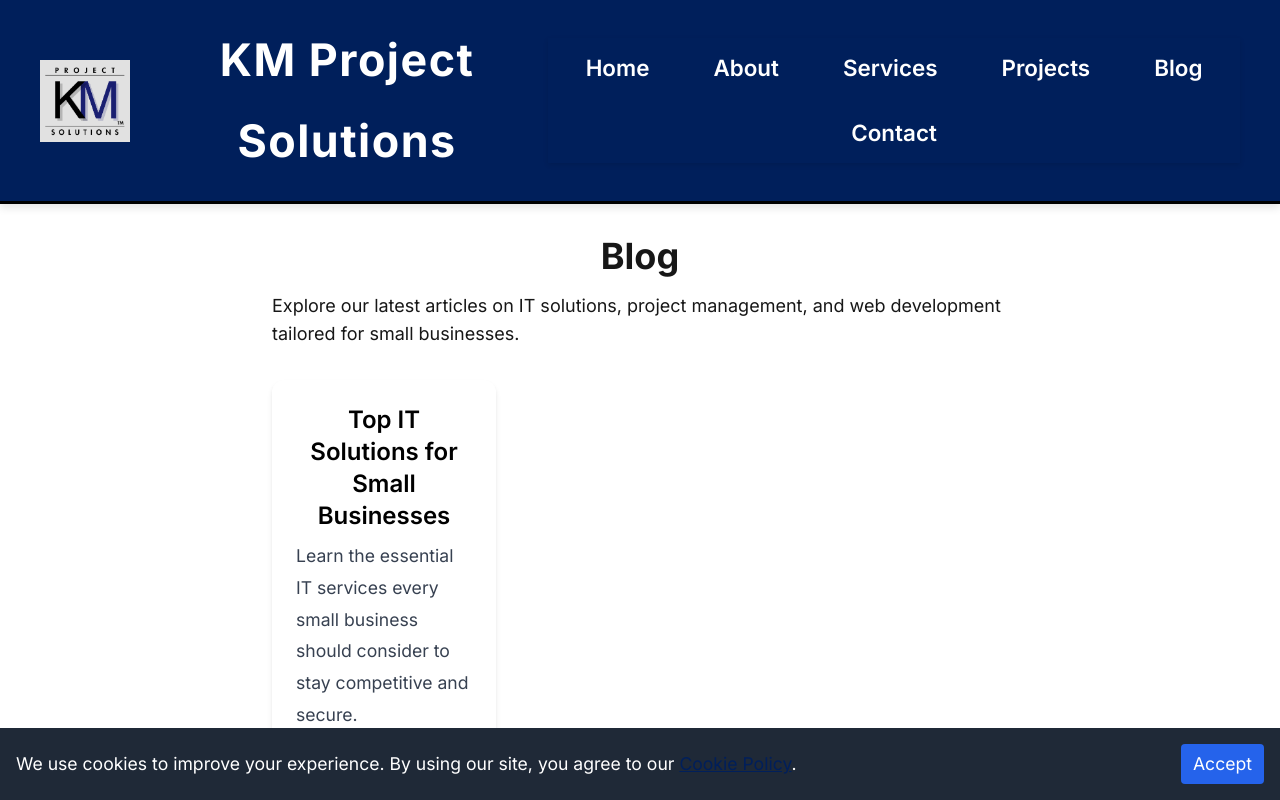
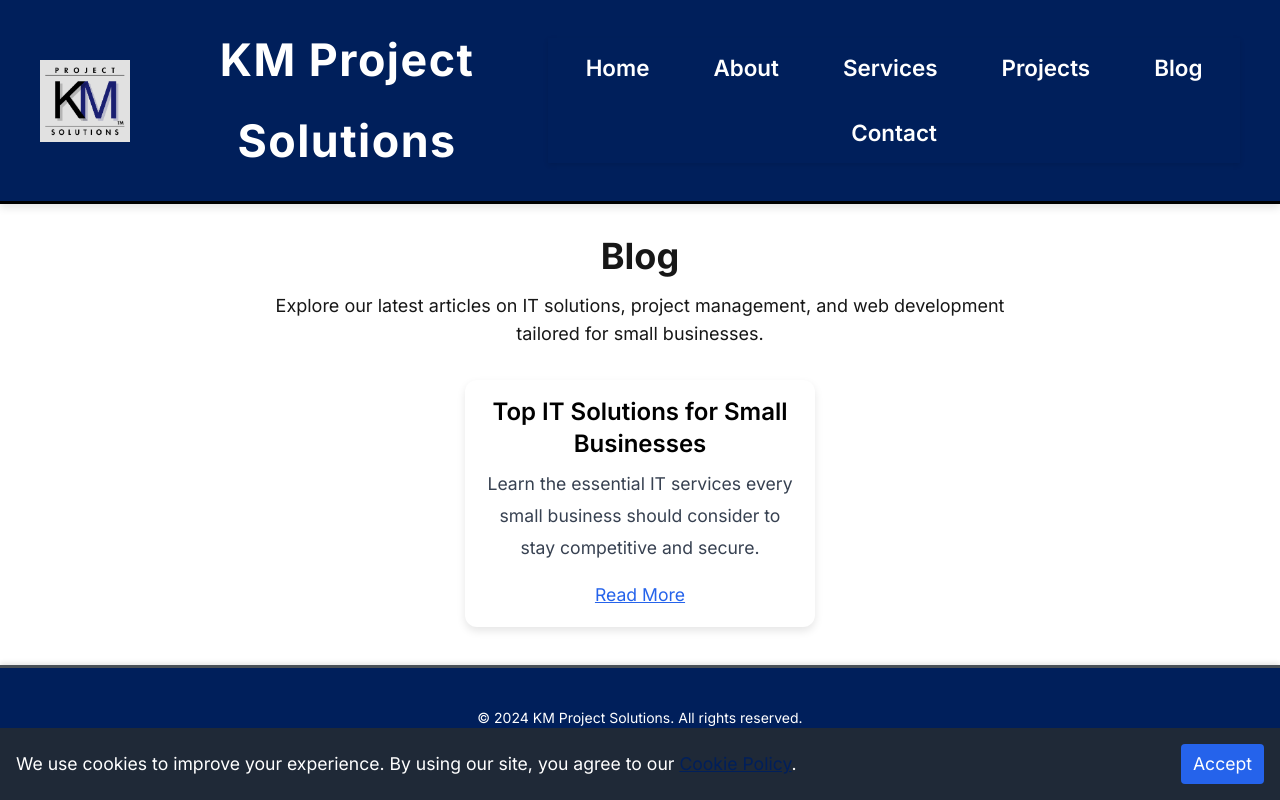
Before and after one commit to kaneAmiller/business-website, a Next.js app: page /blog in a window 1280 px wide. Shown: the top 800 px of the page. Built offline with nearby package versions, Linux system fonts and the light colour scheme.

Commit message:
Updated Blog Page

```diff
--- a/src/app/blog/page.tsx
+++ b/src/app/blog/page.tsx
@@ -8,24 +8,41 @@ export default function Blog() {
     <div className="flex flex-col min-h-screen">
       <Head>
         <title>Blog | KM Project Solutions</title>
-        <meta name="description" content="Insights and tips from KM Project Solutions, covering IT support, project management, and web development for small businesses." />
+        <meta
+          name="description"
+          content="Insights and tips from KM Project Solutions, covering IT support, project management, and web development for small businesses."
+        />
       </Head>
 
       <Header />
 
-      <main className="flex-grow container mx-auto p-8">
+      <main className="flex-grow container mx-auto p-8 text-center">
         <h1 className="text-4xl font-bold mb-4">Blog</h1>
-        <p className="text-lg mb-8">Explore our latest articles on IT solutions, project management, and web development tailored for small businesses.</p>
+        <p className="text-lg mb-8">
+          Explore our latest articles on IT solutions, project management, and
+          web development tailored for small businesses.
+        </p>
 
-        <div className="grid grid-cols-1 md:grid-cols-2 lg:grid-cols-3 gap-8">
-          {/* Example Blog Post 1 */}
-          <div className="bg-white rounded-lg shadow-md p-6">
-            <h2 className="text-2xl font-semibold mb-2">Top IT Solutions for Small Businesses</h2>
-            <p className="text-gray-700 mb-4">Learn the essential IT services every small business should consider to stay competitive and secure.</p>
-            <Link href="/blog/it-solutions-for-small-businesses" className="text-blue-600 hover:underline">Read More</Link>
+        {/* Centered Blog Post Cards */}
+        <div className="blog-posts-grid">
+          {/* Blog Post 1 */}
+          <div className="blog-card">
+            <h2 className="text-2xl font-semibold mb-2">
+              Top IT Solutions for Small Businesses
+            </h2>
+            <p className="text-gray-700 mb-4">
+              Learn the essential IT services every small business should
+              consider to stay competitive and secure.
+            </p>
+            <Link
+              href="/blog/it-solutions-for-small-businesses"
+              className="text-blue-600 hover:underline"
+            >
+              Read More
+            </Link>
           </div>
 
-          {/* Additional posts can be added similarly */}
+          {/* Additional blog posts */}
         </div>
       </main>
 
```
